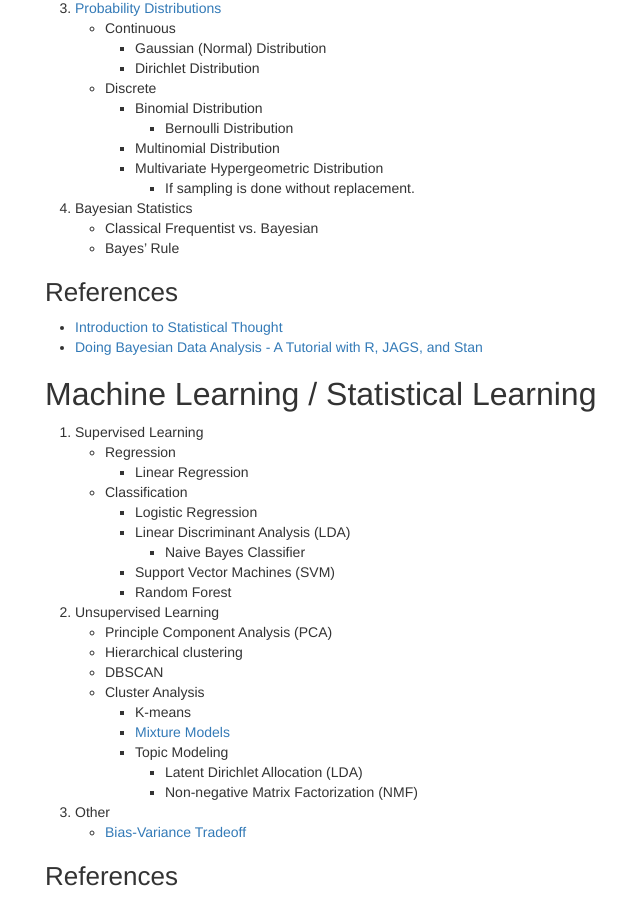
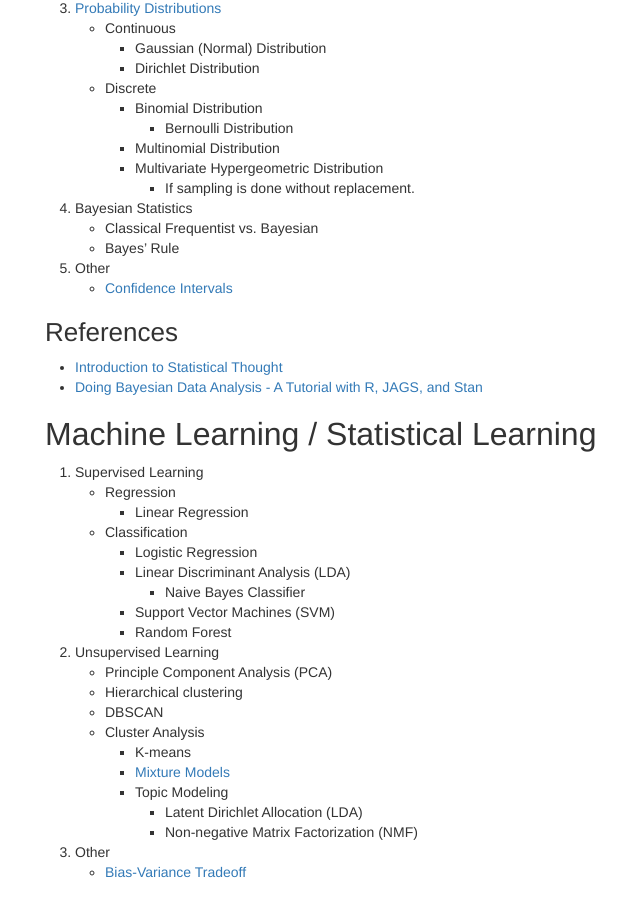
Before and after one commit to tinyheero/tinyheero.github.io, a Jekyll site: the page built from ml-and-stats-overview.md, in a window 1280 px wide and 900 px high, scrolled down 485 px. Shown: the whole window, without its empty margins (255-895 px from the left). Built offline with Jekyll 4.4.1, drawn with Linux system fonts in a browser that asks for light colours; nearby versions of some CDN libraries; library files that are not in the unit come from our copies.

Commit message:
Adding CI Link to List of Topics

```diff
--- a/ml-and-stats-overview.md
+++ b/ml-and-stats-overview.md
@@ -29,6 +29,8 @@ Being a somewhat structured person, it's important for me to see how topics rela
 1. Bayesian Statistics
    * Classical Frequentist vs. Bayesian
    * Bayes' Rule
+1. Other
+    * [Confidence Intervals]({% post_url 2015-08-25-how-to-interpret-a-CI %})
 
 ### References
 
```
